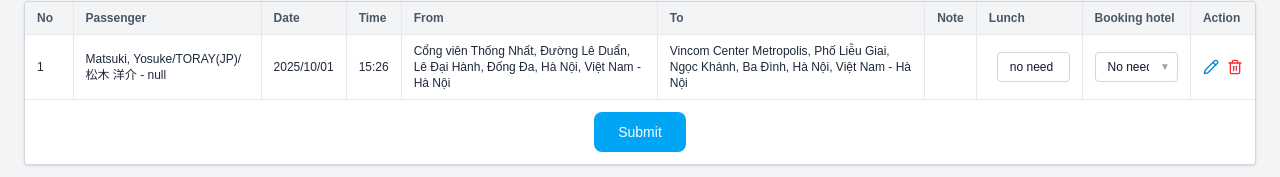
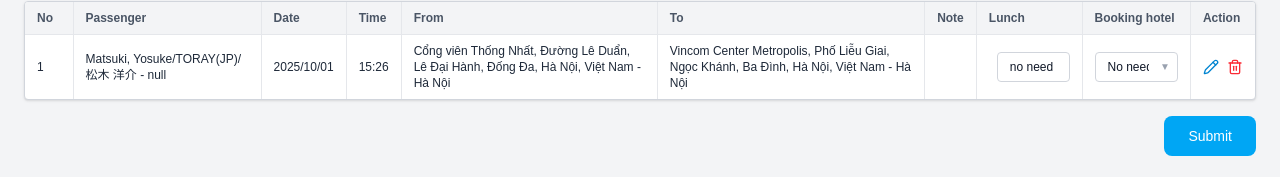
Before and after one commit to minhkq3009/UI-Simple, a Next.js app: page /create-booking in a window 1280 px wide. Shown: the part 775-952 px from the top of the page. Built offline with nearby package versions, Linux system fonts and the light colour scheme.

Commit message:
Update CreateBooking UI & detele comment

```diff
--- a/src/app/bookings/page.tsx
+++ b/src/app/bookings/page.tsx
@@ -47,7 +47,6 @@ export default function Bookings() {
           {/* Block 2: filters */}
           <div className="border-b border-gray-200 px-4 py-5 text-xs text-gray-700">
             <div className="flex flex-col gap-6">
-              {/* Row 1: Booking checkboxes + date range + total box checked */}
               <div className="flex flex-wrap items-center justify-between gap-3">
                 <div className="flex flex-wrap items-center gap-3">
                   <label className="inline-flex items-center gap-1">
@@ -85,7 +84,6 @@ export default function Bookings() {
                 </div>
               </div>
 
-              {/* Row 3: Filter textfield + Show page size */}
               <div className="flex flex-wrap items-center justify-between gap-3">
                 <div className="flex items-center">
                   <TextField
--- a/src/app/create-booking/page.tsx
+++ b/src/app/create-booking/page.tsx
@@ -18,7 +18,6 @@ import {
 export default function CreateBookingPage() {
   return (
     <div className="min-h-screen bg-gray-100 px-6 py-6">
-      {/* Top row: back home + actions */}
       <div className="mb-4 flex items-center justify-between">
         <div className="flex items-center gap-2 text-sm text-gray-700">
           <Link
@@ -68,7 +67,6 @@ export default function CreateBookingPage() {
               />
             </div>
 
-            {/* Col 2: Departure date + time */}
             <div className="flex h-full flex-col justify-between space-y-4">
               <TextField
                 label={
@@ -123,7 +121,6 @@ export default function CreateBookingPage() {
               />
             </div>
 
-            {/* Col 4: Note ở cột cuối, full-height */}
             <div className="flex h-full flex-col space-y-1">
               <label className="text-sm font-medium text-gray-700">Note</label>
               <textarea
@@ -154,7 +151,6 @@ export default function CreateBookingPage() {
                     />
                   </div>
 
-                  {/* New location */}
                   <label className="inline-flex items-center gap-2 text-xs text-gray-700 whitespace-nowrap">
                     <input
                       type="checkbox"
@@ -166,7 +162,6 @@ export default function CreateBookingPage() {
                 </div>
               </div>
 
-              {/* Delete icon sát ngay dưới khối List of Passenger */}
               <div className="mt-1 flex items-center">
                 <button
                   type="button"
@@ -214,7 +209,7 @@ export default function CreateBookingPage() {
         </div>
       </div>
 
-      {/* Bottom table preview + submit */}
+      {/* Bottom table preview */}
       <div className="overflow-hidden rounded border border-gray-300 bg-white shadow-sm">
         <div className="overflow-x-auto">
           <table className="min-w-full border-collapse text-sm">
@@ -272,10 +267,7 @@ export default function CreateBookingPage() {
                   Vincom Center Metropolis, Phố Liễu Giai, Ngọc Khánh, Ba Đình,
                   Hà Nội, Việt Nam - Hà Nội
                 </td>
-                <td className="border-t border-r border-gray-200 px-3 py-2">
-                  {/* Note cell */}
-                </td>
-                {/* Lunch: textfield "no need" */}
+                <td className="border-t border-r border-gray-200 px-3 py-2" />
                 <td className="border-t border-r border-gray-200 px-3 py-2">
                   <div className="max-w-[140px]">
                     <TextField
@@ -286,7 +278,6 @@ export default function CreateBookingPage() {
                     />
                   </div>
                 </td>
-                {/* Booking hotel: dropdown list */}
                 <td className="border-t border-r border-gray-200 px-3 py-2">
                   <div className="max-w-[140px]">
                     <Select
@@ -298,7 +289,6 @@ export default function CreateBookingPage() {
                     />
                   </div>
                 </td>
-                {/* Action: edit + delete icons */}
                 <td className="border-t border-gray-200 px-3 py-2">
                   <div className="flex items-center gap-2">
                     <button
@@ -319,8 +309,10 @@ export default function CreateBookingPage() {
             </tbody>
           </table>
         </div>
+      </div>
 
-        <div className="flex justify-center border-t border-gray-200 bg-white px-4 py-3">
+      {/* Submit button dưới bảng, ra hẳn ngoài card */}
+      <div className="mt-4 flex justify-end">
         <Button
           type="button"
           className="rounded bg-sky-500 px-6 py-2 text-sm font-medium text-white hover:bg-sky-600"
@@ -329,6 +321,5 @@ export default function CreateBookingPage() {
         </Button>
       </div>
     </div>
-    </div>
   );
 }
--- a/src/components/ui/Table.tsx
+++ b/src/components/ui/Table.tsx
@@ -17,7 +17,7 @@ function EmptyState() {
 }
 
 export function Table() {
-  const bookings = MOCK_BOOKINGS; // replace with API data later
+  const bookings = MOCK_BOOKINGS;
 
   if (bookings.length === 0) {
     return <EmptyState />;
--- a/src/mocks/bookings.ts
+++ b/src/mocks/bookings.ts
@@ -12,8 +12,6 @@ export type Booking = {
   bookingHotel: string;
   status: BookingStatus;
 };
-
-// Mock data tạm thời, sau này thay bằng dữ liệu lấy từ API/DB
 export const MOCK_BOOKINGS: Booking[] = [
   {
     id: 1,
```
Lines whose indentation alone changed are shown as unchanged.
